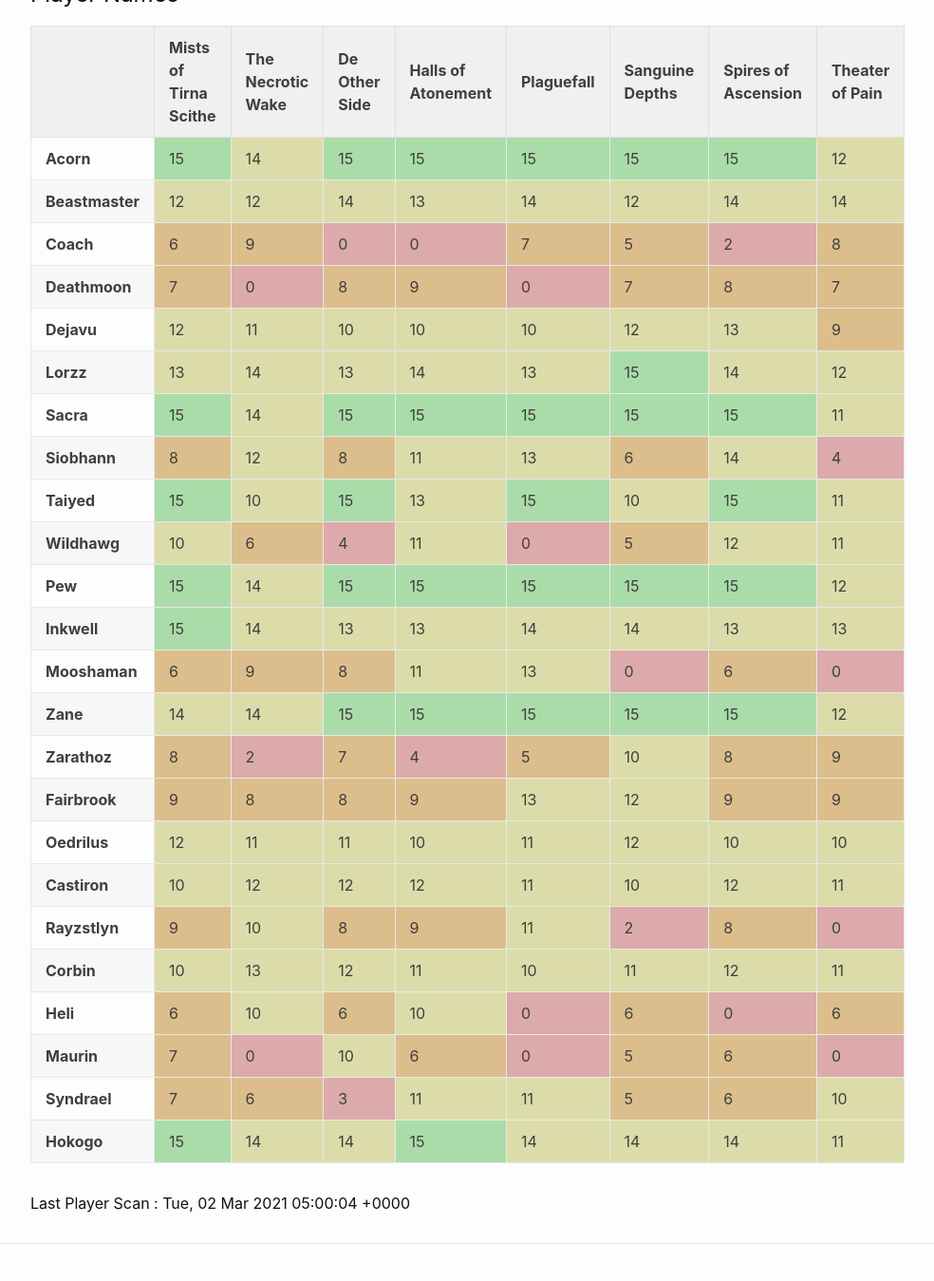
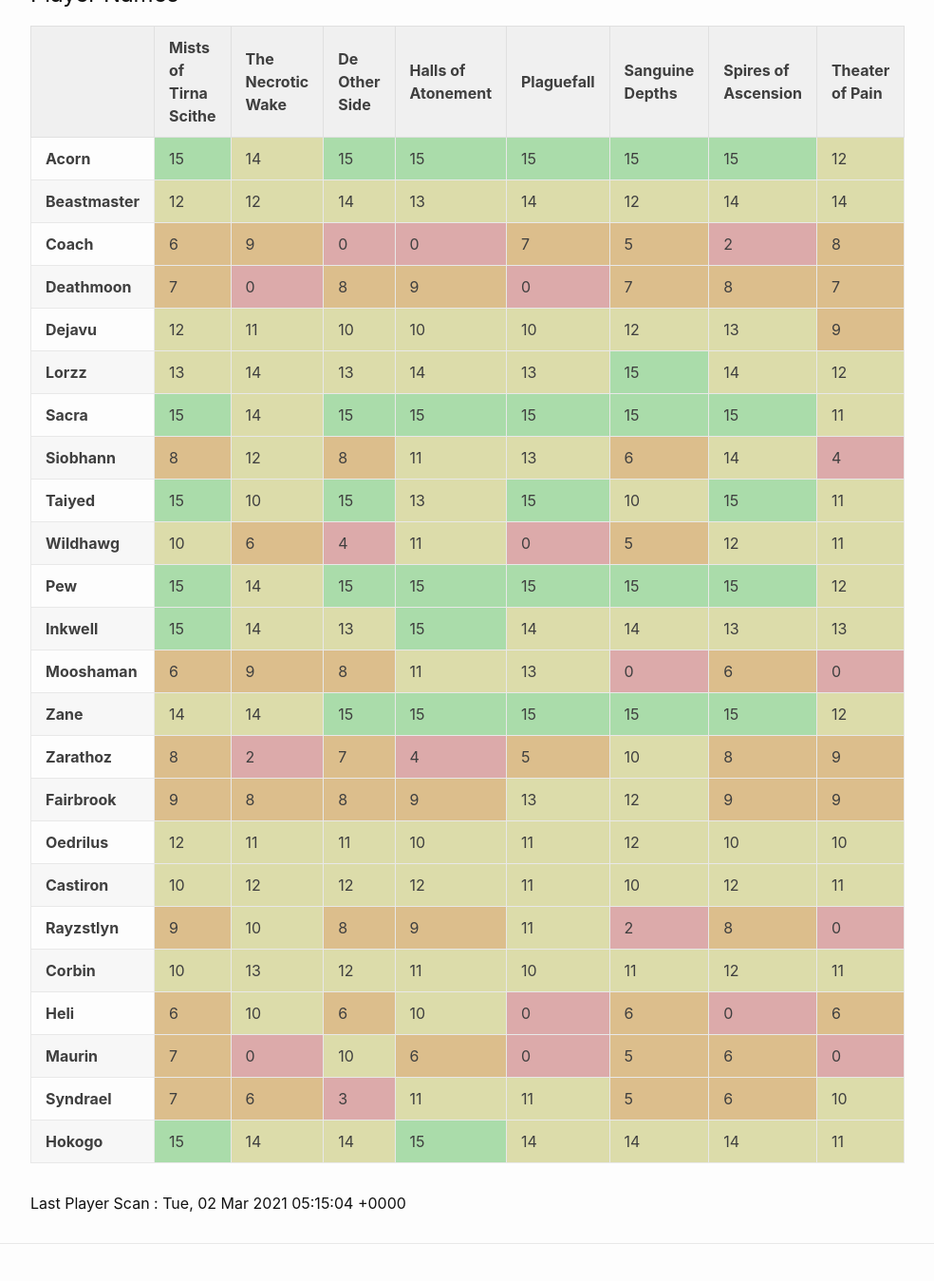
Before and after one commit to eldertribunal/keystonetracker, a Jekyll site: the page built from players.md, in a window 1280 px wide and 1400 px high, scrolled down 116 px. Shown: the top 1349 px of the window at 95% size, without its empty margins (126-1110 px from the left). Built offline with Jekyll 4.4.1, drawn with Linux system fonts in a browser that asks for light colours.

Commit message:
auto scan Tue Mar  2 05:15:37 UTC 2021

```diff
--- a/_data/characters.json
+++ b/_data/characters.json
@@ -784,7 +784,7 @@
       },
       {
         "name": "Halls of Atonement",
-        "level": 12,
+        "level": 15,
         "id": 378
       },
       {
--- a/_data/players.json
+++ b/_data/players.json
@@ -514,7 +514,7 @@
       },
       {
         "name": "Halls of Atonement",
-        "level": 13,
+        "level": 15,
         "id": 378
       },
       {
--- a/_data/scanned.json
+++ b/_data/scanned.json
@@ -1,3 +1,3 @@
 {
-  "timestamp": 1614661204
+  "timestamp": 1614662104
 }
--- a/_data/weekly.json
+++ b/_data/weekly.json
@@ -18,9 +18,9 @@
     "name": "Legume",
     "dungeons": [
       15,
+      15,
       11,
       10,
-      0,
       0,
       0,
       0,
```
